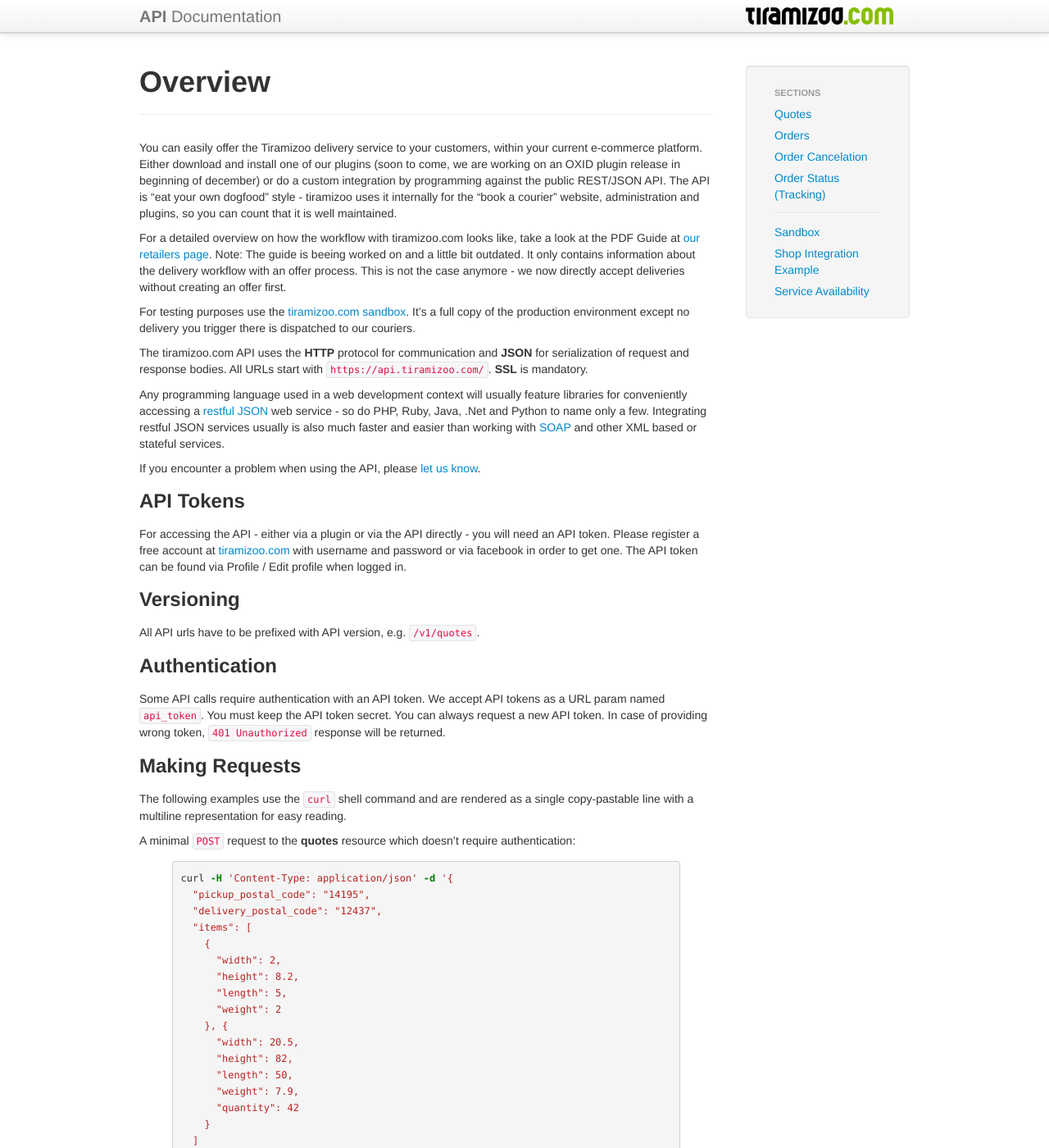
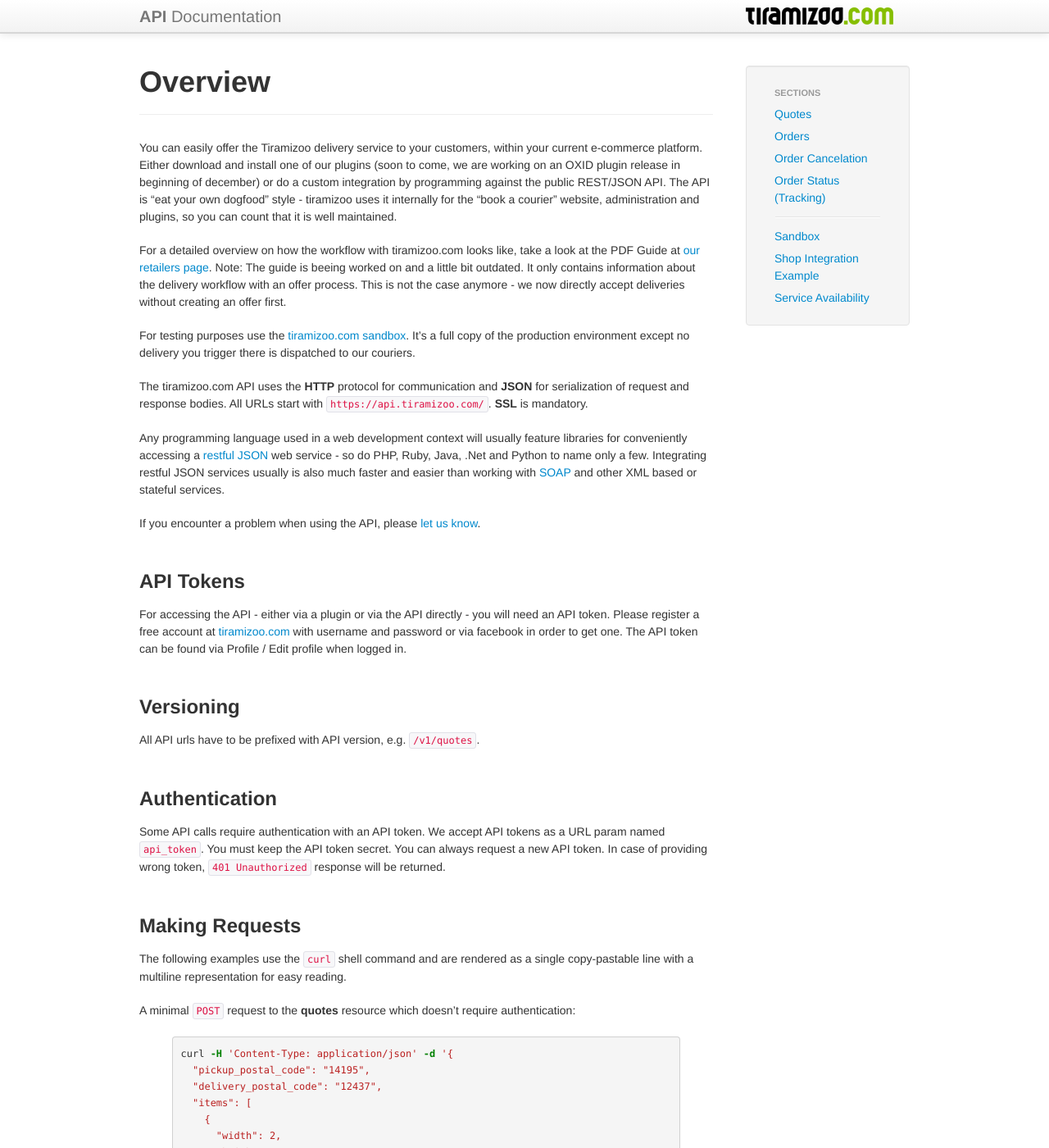
Before and after one commit to Goundar/tiramizoo.github.com, a Jekyll site: the page built from index.md, in a window 1280 px wide and 1400 px high. Shown: the whole window at 82% size. Built offline with Jekyll 4.4.1, drawn with Linux system fonts in a browser that asks for light colours.

Commit message:
typo styles

```diff
--- a/assets/stylesheets/style.css
+++ b/assets/stylesheets/style.css
@@ -17,3 +17,21 @@ footer {
   text-align: center;
   color: #bbb;
 }
+
+p {
+  margin-bottom: 20px;
+  line-height: 1.5em;
+}
+
+h3 {
+  margin-top: 40px;
+}
+
+ul li {
+  line-height: 1.5em;
+}
+
+ul li ul li {
+  line-height: 1.5em;
+  margin-bottom: 10px;
+}
```
